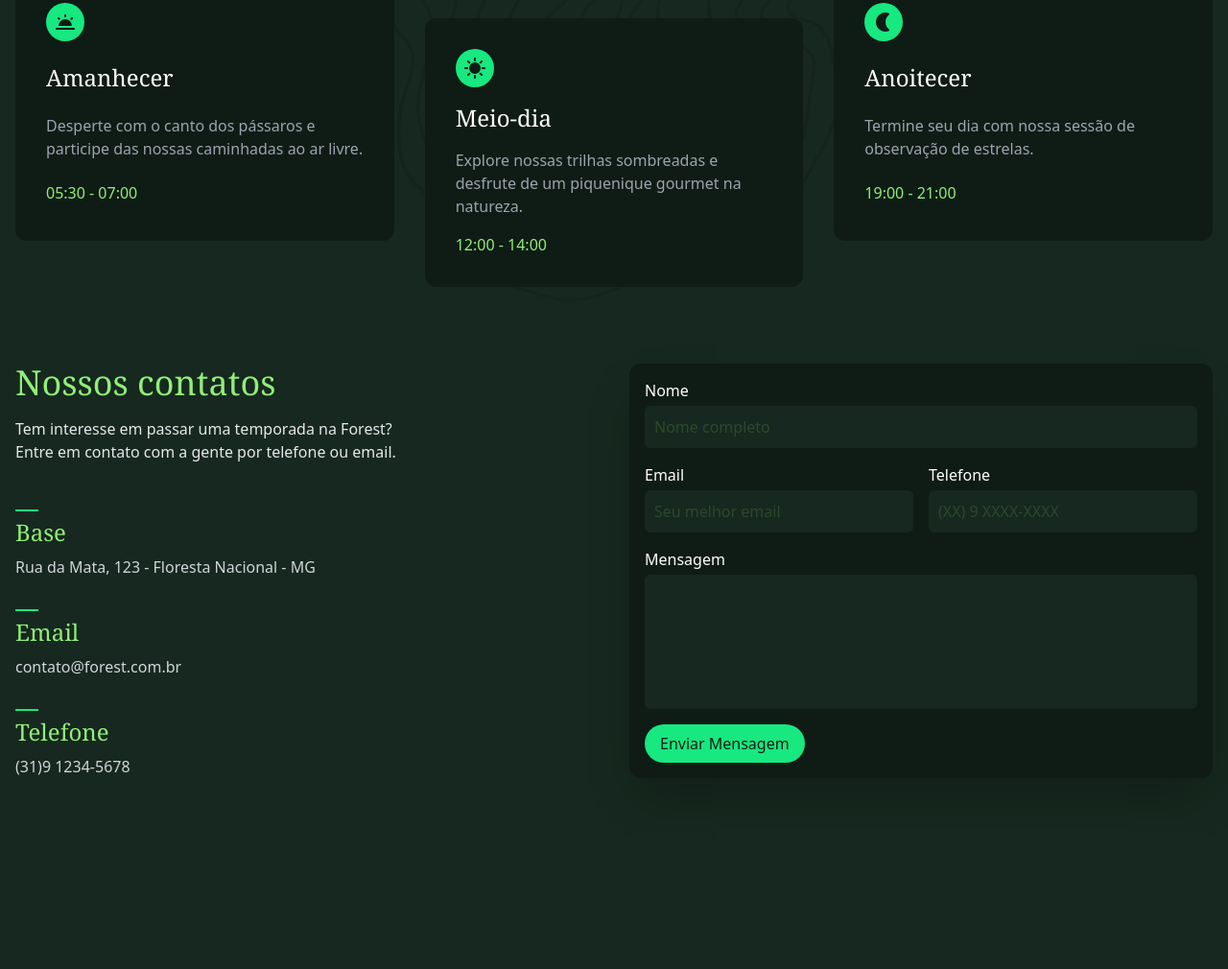
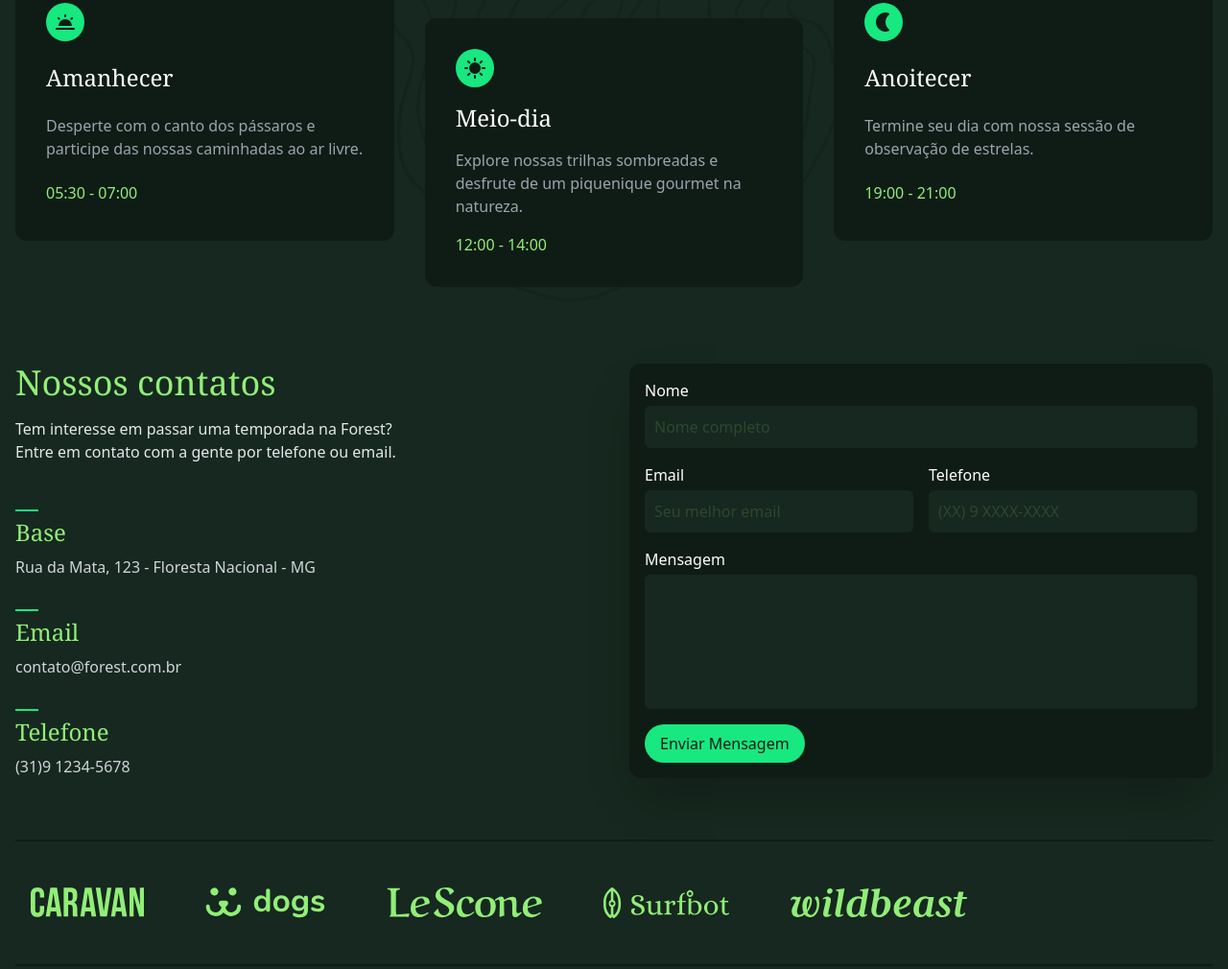
Before and after one commit to oricardos/Forest, a website: page src/index.html in a window 1280 px wide. Shown: the part 3201-4211 px from the top of the page at 96% size. Before the commit the page ends 4076 px from the top, so only its background shows below. Drawn offline with Linux system fonts and the light colour scheme.

Commit message:
parceiros

```diff
--- a/src/index.html
+++ b/src/index.html
@@ -467,5 +467,17 @@
         <button class="bg-verde-400 text-verde-900 py-2 px-4 inline-block rounded-full place-self-start">Enviar Mensagem</button>
       </form>
     </section>
+
+    <!-- parceiros -->
+     <section id="parceiros" class="container mb-12 sm:mb-16">
+      <ul class="flex flex-col items-center py-4 max-sm:divide-y-2 max-sm:divide-verde-900 *:p-4 sm:flex-row sm:gap-8 sm:border-b-2 sm:border-t-2 sm:border-verde-900 sm:py-8 *:*:max-h-8">
+        <li><img src="./img/parceiros/caravan.svg" alt="caravan"></li>
+        <li><img src="./img/parceiros/dogs.svg" alt="dogs"></li>
+        <li><img src="./img/parceiros/lescone.svg" alt="lescone"></li>
+        <li><img src="./img/parceiros/surfbot.svg" alt="surfbot"></li>
+        <li><img src="./img/parceiros/wildbeast.svg" alt="wildbeast"></li>
+      </ul>
+
+     </section>
   </body>
 </html>
```
Also changed, not shown: src/output.css.
